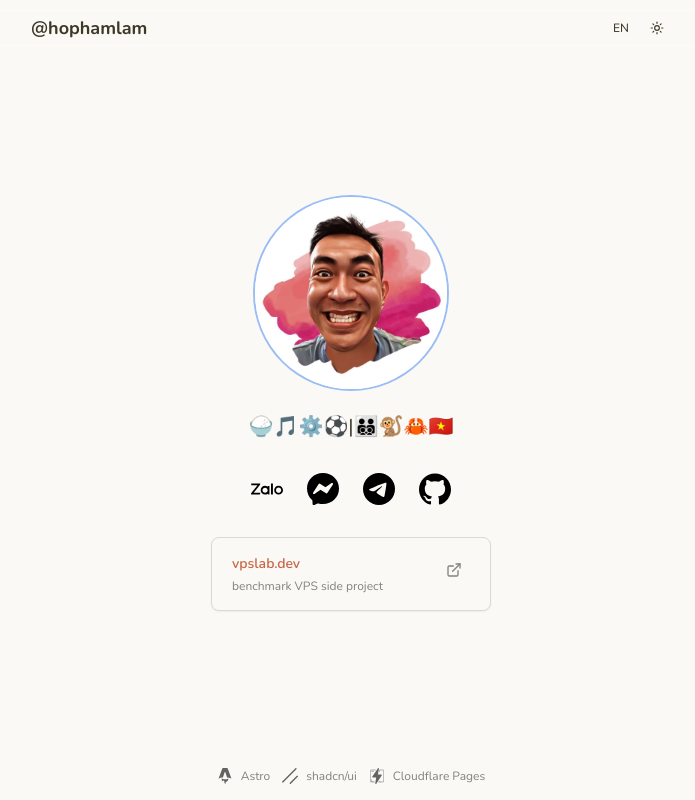
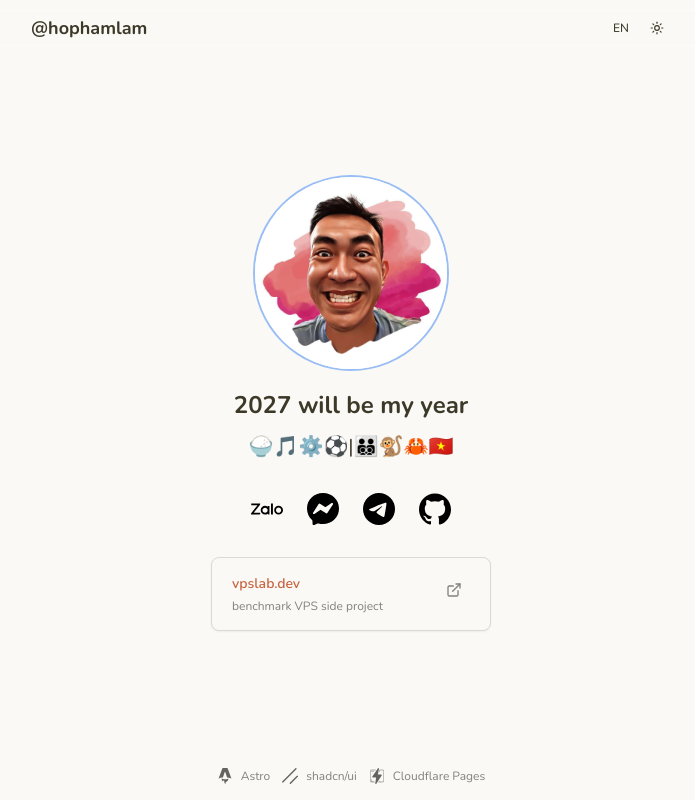
Before and after one commit to hophamlam/homepage, an Astro site: page / in a window 1280 px wide. Shown: the whole page, without its empty margins (289-984 px from the left). Built offline with nearby package versions, Linux system fonts and the light colour scheme; Astro itself is replaced by a stand-in of ours.

Commit message:
feat: update Profile component to support animated word flipping and enhance user display options

```diff
--- a/src/components/Profile.tsx
+++ b/src/components/Profile.tsx
@@ -1,8 +1,11 @@
 import { Avatar, AvatarImage, AvatarFallback } from "./ui/avatar";
+import { FlipWords } from "./ui/flip-words";
 import { cn } from "@/lib/utils";
 
 export interface ProfileProps {
-  name: string;
+  name?: string;
+  flipWords?: string[];
+  flipDuration?: number;
   title?: string;
   description?: string;
   avatar?: string;
@@ -12,23 +15,28 @@ export interface ProfileProps {
 /**
  * Profile component - Minimal profile display
  * @param name - Tên của người dùng
+ * @param flipWords - Mảng các từ để flip animation (thay thế name)
+ * @param flipDuration - Thời gian mỗi từ hiển thị (ms)
  * @param title - Chức danh/nghề nghiệp (optional)
  * @param description - Mô tả với emoji (optional)
  * @param avatar - URL của avatar image
  */
 export function Profile({
   name,
+  flipWords,
+  flipDuration = 2000,
   title,
   description,
   avatar,
   className,
 }: ProfileProps) {
-  const initials = name
+  const displayName = name || "";
+  const initials = displayName
     .split(" ")
     .map((n) => n[0])
     .join("")
     .toUpperCase()
-    .slice(0, 2);
+    .slice(0, 2) || "HP";
 
   return (
     <div
@@ -38,14 +46,18 @@ export function Profile({
       )}
     >
       <Avatar className="h-32 w-32 md:h-48 md:w-48 ring-2 ring-border/50 hover:ring-primary/50 transition-all duration-300">
-        {avatar && <AvatarImage src={avatar} alt={name} />}
+        {avatar && <AvatarImage src={avatar} alt={displayName} />}
         <AvatarFallback className="text-3xl md:text-4xl">
           {initials}
         </AvatarFallback>
       </Avatar>
       <div className="space-y-2 leading-relaxed">
-        <h1 className="text-xl md:text-2xl font-bold leading-relaxed">
-          {name}
+        <h1 className="text-xl md:text-2xl font-bold leading-relaxed h-8 md:h-10 flex items-center justify-center">
+          {flipWords && flipWords.length > 0 ? (
+            <FlipWords words={flipWords} duration={flipDuration} />
+          ) : (
+            name
+          )}
         </h1>
         {title && (
           <p className="text-sm md:text-base text-muted-foreground leading-relaxed">
--- /dev/null
+++ b/src/components/ui/flip-words.tsx
@@ -0,0 +1,71 @@
+"use client";
+import { useCallback, useEffect, useRef, useState } from "react";
+import { AnimatePresence, motion } from "framer-motion";
+import { cn } from "@/lib/utils";
+
+interface FlipWordsProps {
+  words: string[];
+  duration?: number;
+  className?: string;
+}
+
+export function FlipWords({
+  words,
+  duration = 3000,
+  className,
+}: FlipWordsProps) {
+  const [currentIndex, setCurrentIndex] = useState(0);
+  const [isAnimating, setIsAnimating] = useState(false);
+
+  const nextWord = useCallback(() => {
+    if (!isAnimating) {
+      setIsAnimating(true);
+      setCurrentIndex((prevIndex) => (prevIndex + 1) % words.length);
+    }
+  }, [isAnimating, words.length]);
+
+  useEffect(() => {
+    const interval = setInterval(() => {
+      nextWord();
+    }, duration);
+    return () => clearInterval(interval);
+  }, [duration, nextWord]);
+
+  useEffect(() => {
+    setIsAnimating(false);
+  }, [currentIndex]);
+
+  return (
+    <AnimatePresence
+      mode="popLayout"
+      onExitComplete={() => {
+        setIsAnimating(false);
+      }}
+    >
+      <motion.span
+        key={words[currentIndex]}
+        initial={{ opacity: 0, y: 20, rotateX: 90, filter: "blur(8px)" }}
+        animate={{ opacity: 1, y: 0, rotateX: 0, filter: "blur(0px)" }}
+        exit={{
+          opacity: 0,
+          y: -20,
+          rotateX: -90,
+          filter: "blur(8px)",
+          position: "absolute",
+        }}
+        transition={{
+          type: "spring",
+          stiffness: 100,
+          damping: 10,
+          duration: 0.5,
+        }}
+        className={cn(
+          "z-10 inline-block relative whitespace-nowrap",
+          className
+        )}
+      >
+        {words[currentIndex]}
+      </motion.span>
+    </AnimatePresence>
+  );
+}
--- a/src/pages/index.astro
+++ b/src/pages/index.astro
@@ -7,7 +7,7 @@ import { Footer } from '../components/Footer';
 
 // Profile data
 const profileData = {
-  name: '',
+  flipWords: ['fulltime world savior', '334456677', `${new Date().getFullYear() + 1} will be my year`, '42m finisher'],
   description: '🍚🎵⚙️⚽|🧑‍🧑‍🧒‍🧒🐒🦀🇻🇳',
   avatar: '/logo/hophamlam-logo.png',
 };
@@ -61,7 +61,7 @@ const sideProjects = [
         <!-- Profile Section -->
         <Profile
           client:load
-          name={profileData.name}
+          flipWords={profileData.flipWords}
           description={profileData.description}
           avatar={profileData.avatar}
         />
```
Also changed, not shown: package.json (+4 -3 lines), 1 other file.
